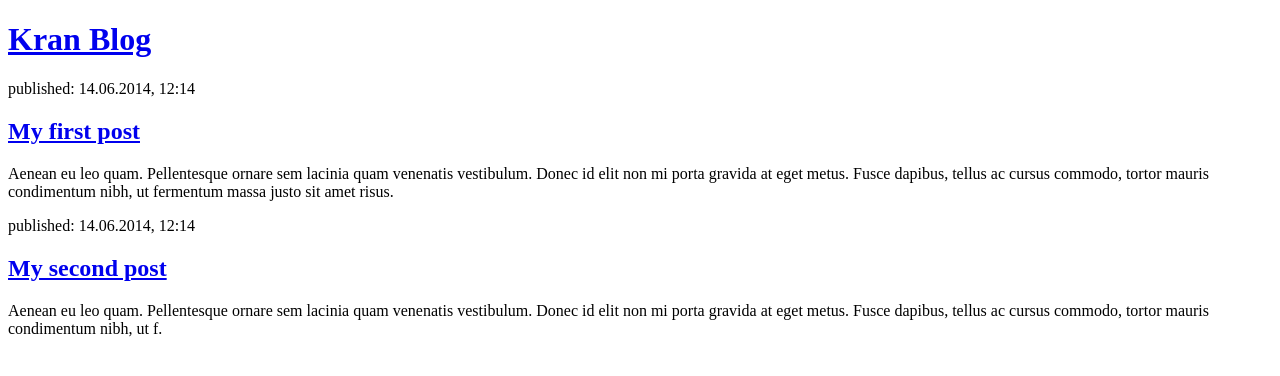
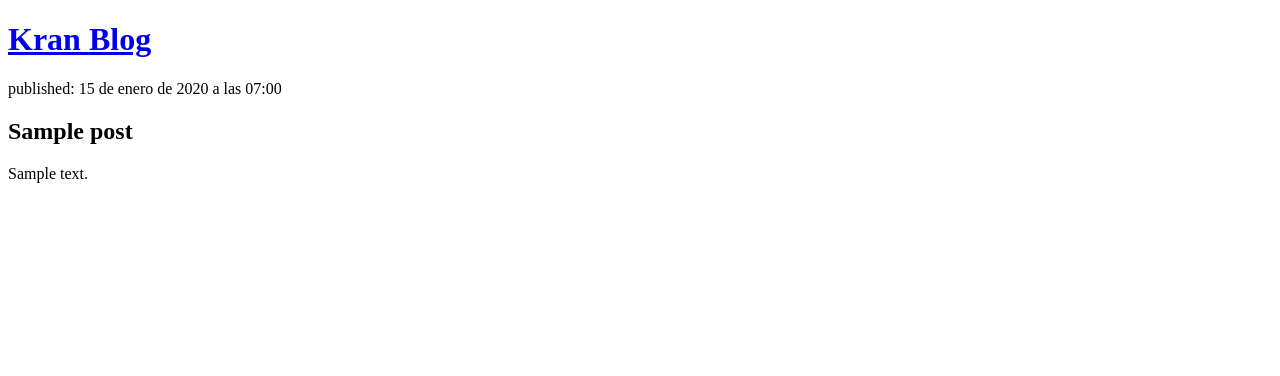
Before and after one commit to SmokePythonCL/my-first-blog, a Django app: page / in a window 1280 px wide. Shown: the top 376 px of the page. Run offline with Django 4.2, Linux system fonts and the light colour scheme; tables that the repository leaves empty hold one stand-in row (values such as "Sample post").

Commit message:
Modified templates to display posts from database.

```diff
--- a/blog/templates/blog/post_list.html
+++ b/blog/templates/blog/post_list.html
@@ -8,16 +8,12 @@
             <h1><a href="/">Kran Blog</a></h1>
         </header>
 
-        <article>
-            <time>published: 14.06.2014, 12:14</time>
-            <h2><a href=" ">My first post</a></h2>
-            <p>Aenean eu leo quam. Pellentesque ornare sem lacinia quam venenatis vestibulum. Donec id elit non mi porta gravida at eget metus. Fusce dapibus, tellus ac cursus commodo, tortor mauris condimentum nibh, ut fermentum massa justo sit amet risus.</p>
-        </article>
-
-        <article>
-            <time>published: 14.06.2014, 12:14</time>
-            <h2><a href=" ">My second post</a></h2>
-            <p>Aenean eu leo quam. Pellentesque ornare sem lacinia quam venenatis vestibulum. Donec id elit non mi porta gravida at eget metus. Fusce dapibus, tellus ac cursus commodo, tortor mauris condimentum nibh, ut f.</p>
-        </article>
+        {% for post in posts %}
+            <article>
+                <time>published: {{ post.published_date }}</time>
+                <h2>{{ post.title }}</h2>
+                <p>{{ post.text|linebreaksbr }}</p>
+            </article>
+        {% endfor %}
     </body>
 </html>
--- a/blog/views.py
+++ b/blog/views.py
@@ -1,6 +1,9 @@
 from django.shortcuts import render
+from django.utils import timezone
+from .models import Post
 
 # Create your views here.
 
 def post_list(request):
-    return render(request, "blog/post_list.html", {})
+    posts = Post.objects.filter(published_date__lte=timezone.now()).order_by('published_date')
+    return render(request, "blog/post_list.html", {'posts': posts})
```
